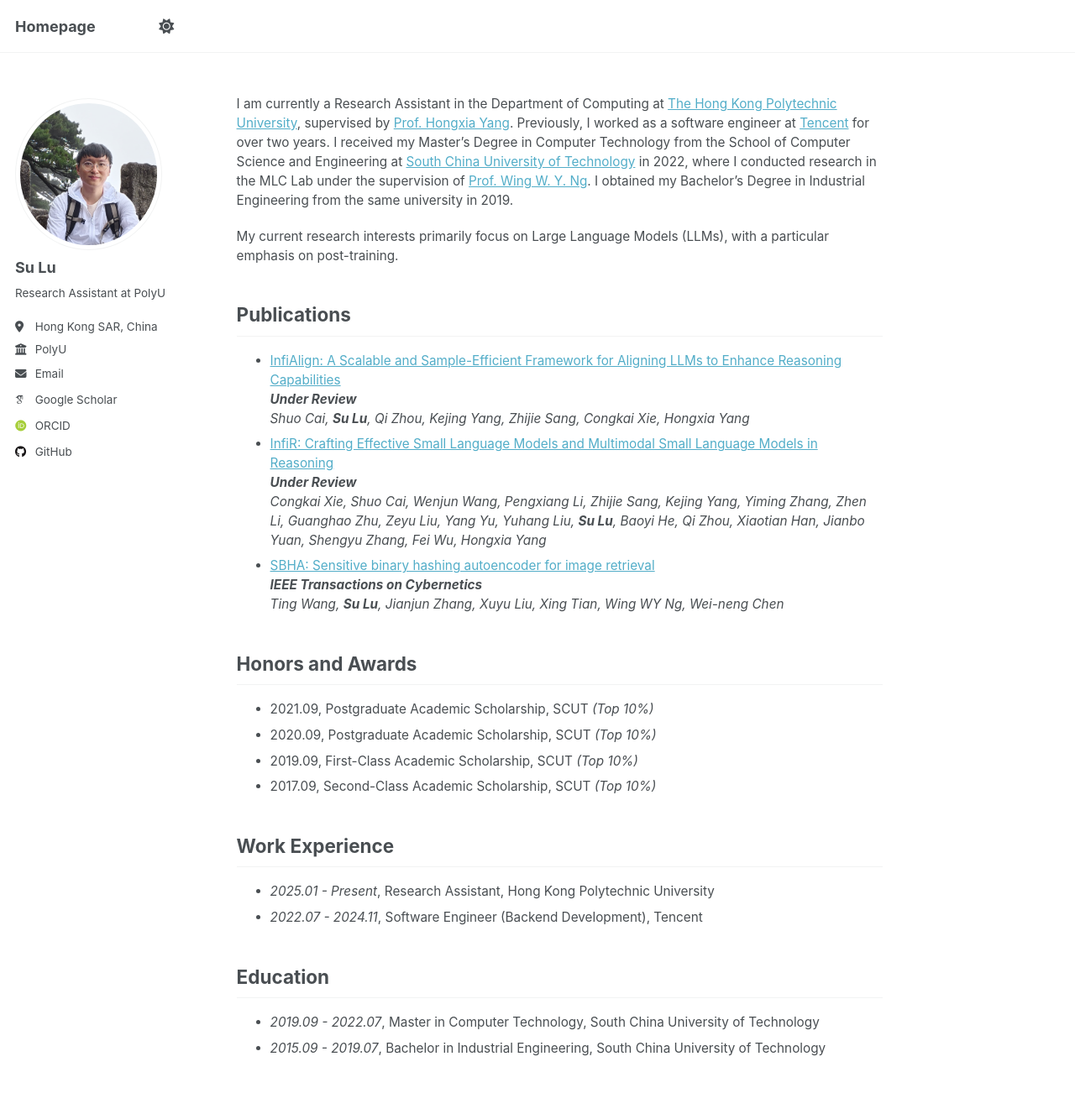
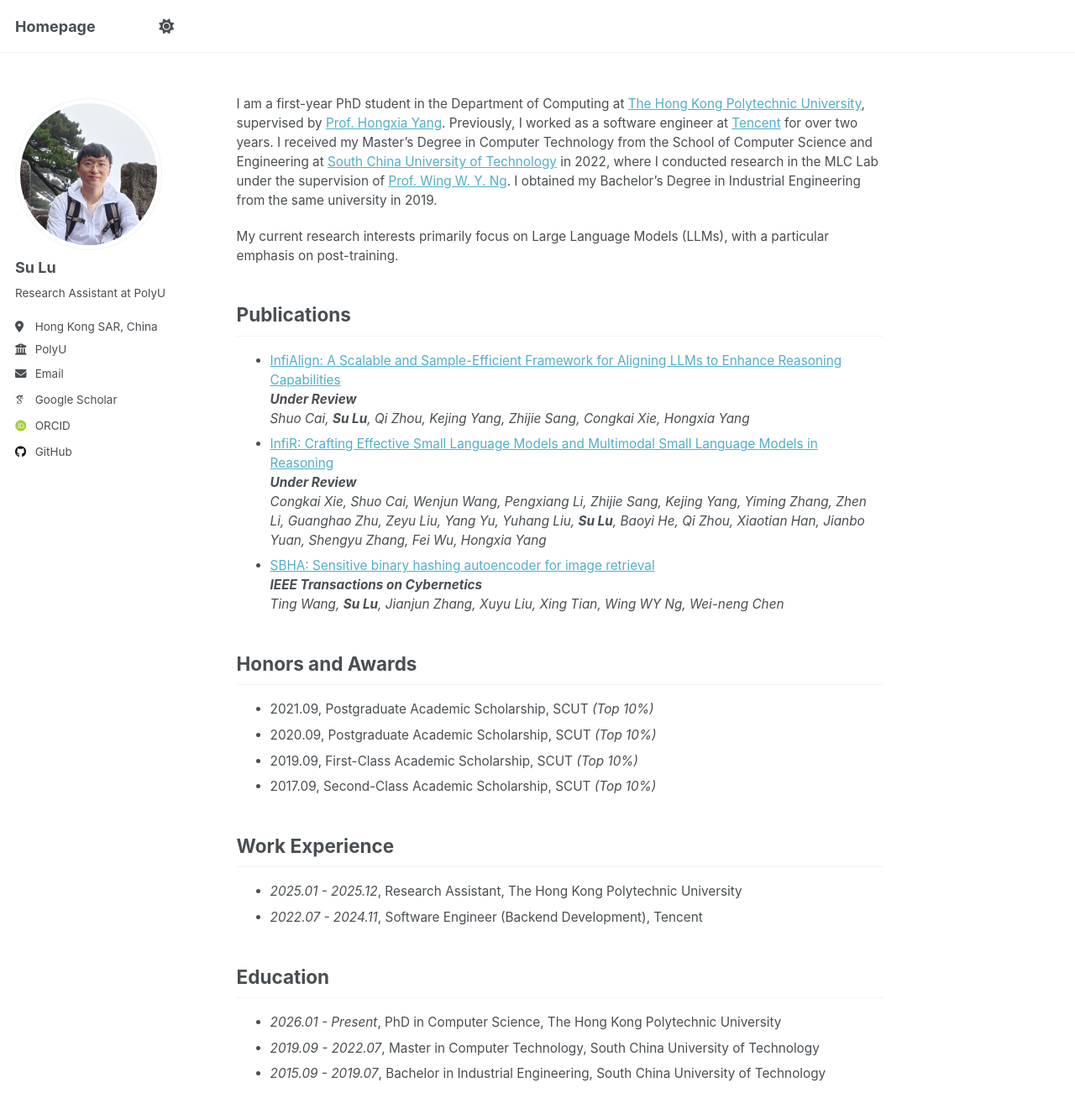
Before and after one commit to luppx/luppx.github.io, a Jekyll site: the page built from _pages/about.md, in a window 1280 px wide and 1400 px high. Shown: the top 1327 px of the window at 84% size. Built offline with Jekyll 4.4.1, drawn with Linux system fonts in a browser that asks for light colours; some web fonts are replaced; a script that is not in the unit is left out.

Commit message:
update about.md

```diff
--- a/_pages/about.md
+++ b/_pages/about.md
@@ -7,7 +7,7 @@ redirect_from:
   - /about.html
 ---
 
-I am currently a Research Assistant in the Department of Computing at [The Hong Kong Polytechnic University](https://www.polyu.edu.hk), supervised by [Prof. Hongxia Yang](https://www4.comp.polyu.edu.hk/~hongxyang/). Previously, I worked as a software engineer at [Tencent](https://www.tencent.com/en-us/) for over two years. I received my Master’s Degree in Computer Technology from the School of Computer Science and Engineering at [South China University of Technology](https://www.scut.edu.cn/en/) in 2022, where I conducted research in the MLC Lab under the supervision of [Prof. Wing W. Y. Ng](https://www2.scut.edu.cn/cs/2017/0629/c22284a328086/page.htm). I obtained my Bachelor’s Degree in Industrial Engineering from the same university in 2019.
+I am a first-year PhD student in the Department of Computing at [The Hong Kong Polytechnic University](https://www.polyu.edu.hk), supervised by [Prof. Hongxia Yang](https://www4.comp.polyu.edu.hk/~hongxyang/). Previously, I worked as a software engineer at [Tencent](https://www.tencent.com/en-us/) for over two years. I received my Master’s Degree in Computer Technology from the School of Computer Science and Engineering at [South China University of Technology](https://www.scut.edu.cn/en/) in 2022, where I conducted research in the MLC Lab under the supervision of [Prof. Wing W. Y. Ng](https://www2.scut.edu.cn/cs/2017/0629/c22284a328086/page.htm). I obtained my Bachelor’s Degree in Industrial Engineering from the same university in 2019.
 
 My current research interests primarily focus on Large Language Models (LLMs), with a particular emphasis on post-training.
 
@@ -29,9 +29,10 @@ My current research interests primarily focus on Large Language Models (LLMs), w
 * 2017.09, Second-Class Academic Scholarship, SCUT *(Top 10%)*
 
 ## Work Experience
-* *2025.01 - Present*, Research Assistant, Hong Kong Polytechnic University
+* *2025.01 - 2025.12*, Research Assistant, The Hong Kong Polytechnic University
 * *2022.07 - 2024.11*, Software Engineer (Backend Development), Tencent
 
 ## Education
+* *2026.01 - Present*, PhD in Computer Science, The Hong Kong Polytechnic University
 * *2019.09 - 2022.07*, Master in Computer Technology, South China University of Technology
 * *2015.09 - 2019.07*, Bachelor in Industrial Engineering, South China University of Technology
```
